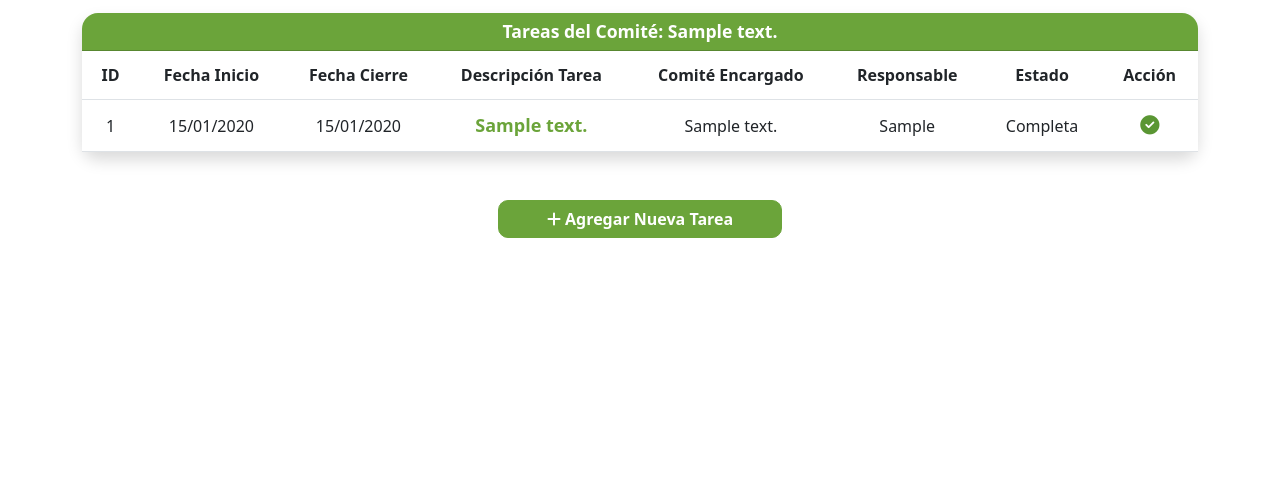
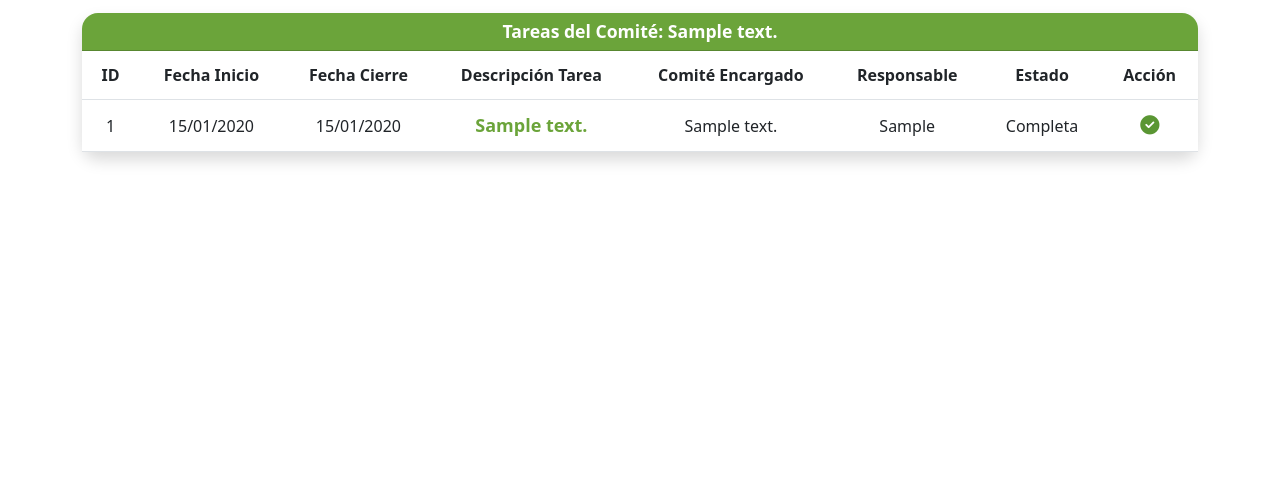
Before and after one commit to SistemaAlimentadorOriental6/Gesti-n-Tareas, a Django app: page /Tareas/listadoTareas/1/ in a window 1280 px wide. Shown: the part 153-631 px from the top of the page. Run offline with Django 5.2, Linux system fonts and the light colour scheme; a user stored in the database is signed in; tables that the repository leaves empty hold one stand-in row (values such as "Sample post"); some libraries are stand-ins or nearby versions.

Commit message:
fix: Quitando botones de los listados

```diff
--- a/admintaskG/Templates/Subtareas/listadoSubtareas.html
+++ b/admintaskG/Templates/Subtareas/listadoSubtareas.html
@@ -78,11 +78,11 @@
         </div>
     </div>
 
-    <div class="text-center mt-5 mb-5">
+    <!-- <div class="text-center mt-5 mb-5">
         <button class="btn btn-success px-5" data-bs-toggle="modal" data-bs-target="#modalAgregarSubtarea">
             <i class="fa fa-plus b" aria-hidden="true"></i> Agregar Nueva Subtarea
         </button>
-    </div>
+    </div> -->
 </div>
 
 
--- a/admintaskG/Templates/SubtareasAdicionales/listadoSubtareasAdicionales.html
+++ b/admintaskG/Templates/SubtareasAdicionales/listadoSubtareasAdicionales.html
@@ -77,11 +77,11 @@
         </div>
     </div>
 
-    <div class="text-center mt-5 mb-5">
+    <!-- <div class="text-center mt-5 mb-5">
         <button class="btn btn-success px-5" data-bs-toggle="modal" data-bs-target="#modalAgregarTarea">
             <i class="fa fa-plus b" aria-hidden="true"></i> Agregar Nueva Subtarea Adicional
         </button>
-    </div>
+    </div> -->
 </div>
 
 
--- a/admintaskG/Templates/Tareas/listadoTareas.html
+++ b/admintaskG/Templates/Tareas/listadoTareas.html
@@ -76,11 +76,11 @@
         </div>
     </div>
 
-    <div class="text-center mt-5 mb-5">
+    <!-- <div class="text-center mt-5 mb-5">
         <button class="btn btn-success px-5" data-bs-toggle="modal" data-bs-target="#modalAgregarTarea">
             <i class="fa fa-plus b" aria-hidden="true"></i> Agregar Nueva Tarea
         </button>
-    </div>
+    </div> -->
 </div>
 
 
```
